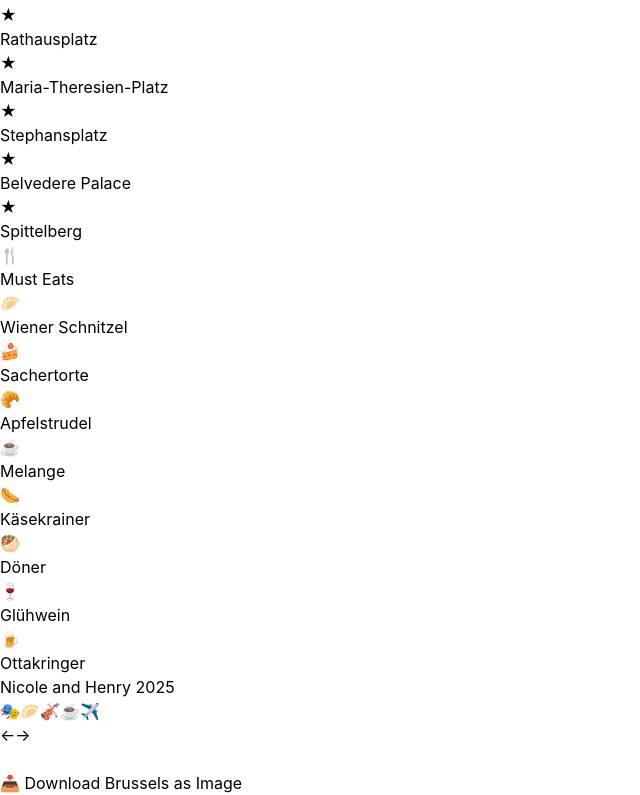
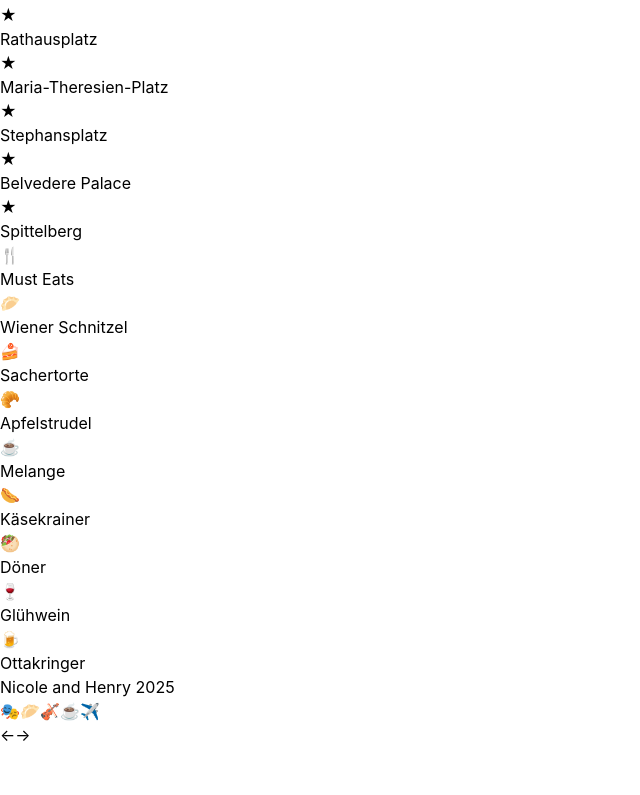
Before and after one commit to Bumler/itinerary-cheat-sheets, a React (Vite) app: page / in a window 1280 px wide. Shown: the part 9789-10584 px from the top of the page, without its empty margins (0-640 px from the left). After the commit the page ends 10560 px from the top, so only its background shows below. Built offline with nearby package versions, Linux system fonts and the light colour scheme.

Commit message:
Remove download button and html2canvas

```diff
--- a/package.json
+++ b/package.json
@@ -9,7 +9,6 @@
     "preview": "vite preview"
   },
   "dependencies": {
-    "html2canvas": "^1.4.1",
     "react": "^18.2.0",
     "react-dom": "^18.2.0"
   },
--- a/src/App.jsx
+++ b/src/App.jsx
@@ -1,4 +1,4 @@
-import { useState, useRef } from 'react';
+import { useState } from 'react';
 import ItineraryCard from './ItineraryCard';
 import config from './data/config.json';
 import brussels from './data/brussels.json';
@@ -7,14 +7,12 @@
 import zurich from './data/zurich.json';
 import salzburg from './data/salzburg.json';
 import vienna from './data/vienna.json';
-import html2canvas from 'html2canvas';
 
 const cities = [brussels, paris, strasbourg, zurich, salzburg, vienna];
 const { route } = config;
 
 export default function App() {
   const [currentIndex, setCurrentIndex] = useState(0);
-  const cardRefs = useRef([]);
 
   const goToPrevious = () => {
     setCurrentIndex((prev) => (prev === 0 ? cities.length - 1 : prev - 1));
@@ -22,21 +20,6 @@
 
   const goToNext = () => {
     setCurrentIndex((prev) => (prev === cities.length - 1 ? 0 : prev + 1));
-  };
-
-  const downloadAsImage = async () => {
-    const currentCard = cardRefs.current[currentIndex];
-    if (currentCard) {
-      const canvas = await html2canvas(currentCard, {
-        scale: 2,
-        useCORS: true,
-        backgroundColor: null,
-      });
-      const link = document.createElement('a');
-      link.download = `${cities[currentIndex].city.toLowerCase()}-itinerary.png`;
-      link.href = canvas.toDataURL('image/png');
-      link.click();
-    }
   };
 
   return (
@@ -61,7 +44,6 @@
         {cities.map((cityData, index) => (
           <div
             key={cityData.city}
-            ref={(el) => (cardRefs.current[index] = el)}
             className={index === currentIndex ? '' : 'hidden'}
           >
             <ItineraryCard
@@ -109,28 +91,6 @@
           />
         ))}
       </div>
-
-      {/* Download Button - Desktop Only */}
-      <button
-        onClick={downloadAsImage}
-        className={`hidden md:flex ${
-          cities[currentIndex].accentColor === 'red'
-            ? 'bg-red-500 hover:bg-red-600'
-            : cities[currentIndex].accentColor === 'blue'
-            ? 'bg-blue-500 hover:bg-blue-600'
-            : cities[currentIndex].accentColor === 'emerald'
-            ? 'bg-emerald-500 hover:bg-emerald-600'
-            : cities[currentIndex].accentColor === 'sky'
-            ? 'bg-sky-500 hover:bg-sky-600'
-            : cities[currentIndex].accentColor === 'cyan'
-            ? 'bg-cyan-500 hover:bg-cyan-600'
-            : cities[currentIndex].accentColor === 'violet'
-            ? 'bg-violet-500 hover:bg-violet-600'
-            : 'bg-amber-500 hover:bg-amber-600'
-        } text-white font-semibold py-2 px-6 rounded-full transition-colors items-center gap-2`}
-      >
-        <span>📥</span> Download {cities[currentIndex].city} as Image
-      </button>
     </div>
   );
 }
```
Also changed, not shown: 1 other file (tests, documents, lock files or other folders).
